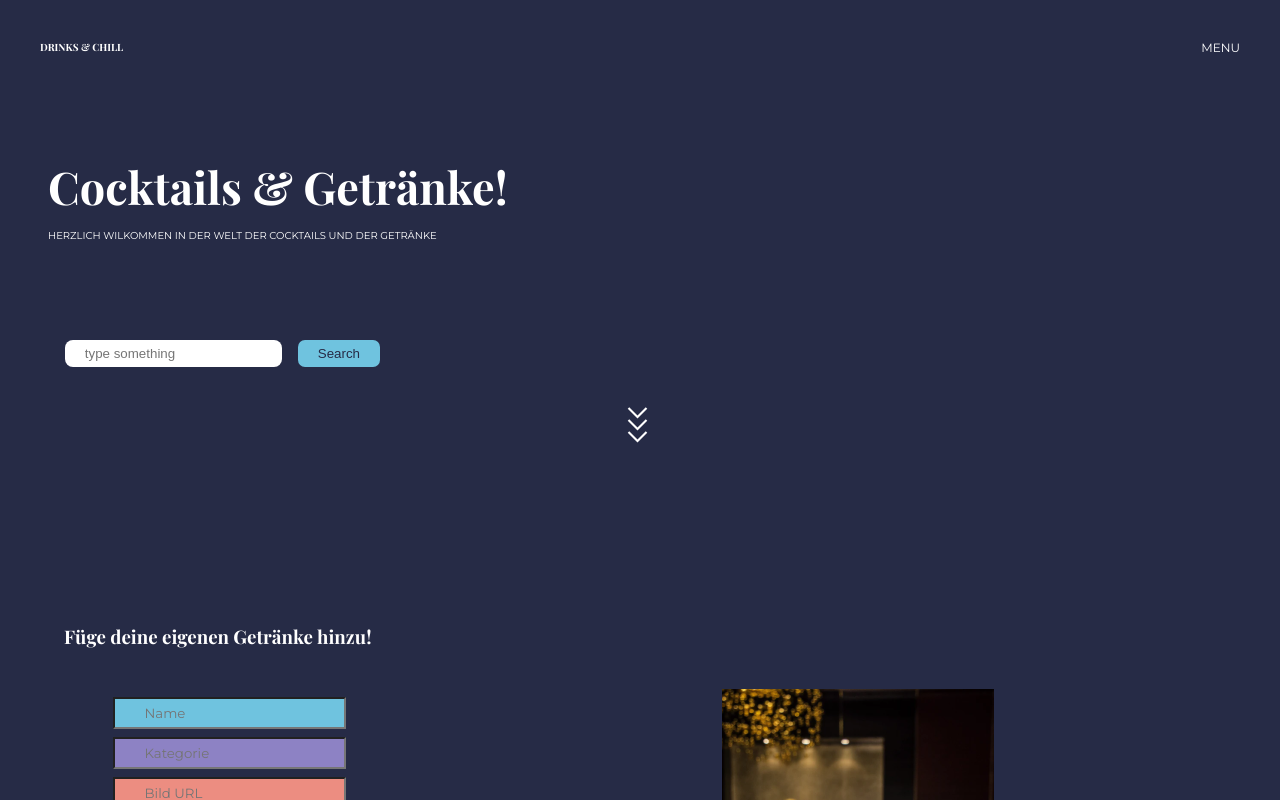
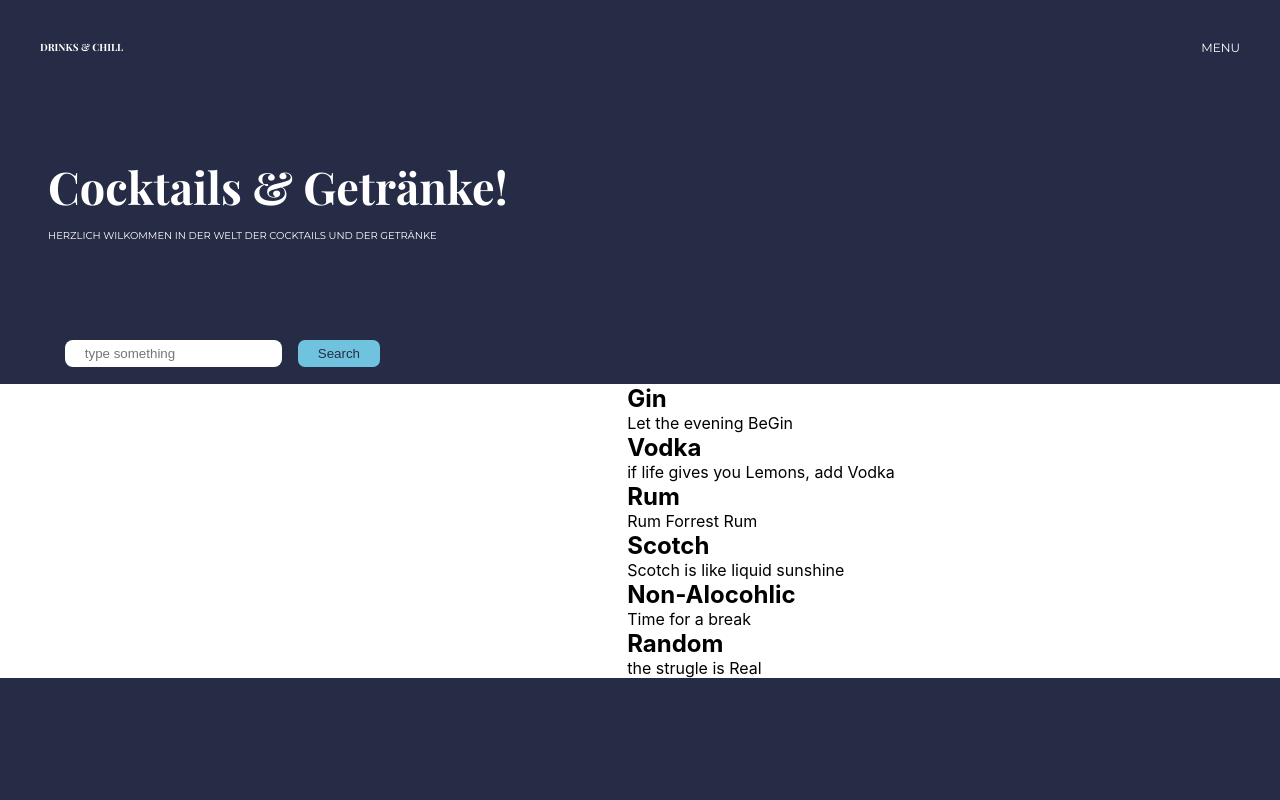
Before and after one commit to Sivagajan/Drinks-Chill, a React (Create React App) app: page / in a window 1280 px wide. Shown: the top 800 px of the page. Built offline with nearby package versions, Linux system fonts and the light colour scheme.

Commit message:
Home page erstellt aber noch kein design

```diff
--- a/src/App.js
+++ b/src/App.js
@@ -1,13 +1,14 @@
 import './App.css';
 import Header from './components/header/Header.jsx'
 import Footer from './components/footer/Footer.jsx'
-import AddCocktails from './pages/addCocktails/AddCocktails';
+import Home from './pages/home/Home'
+
 
 function App() {
   return (
     <div className="App">
       < Header />
-      <AddCocktails />
+      < Home />
       <Footer />
     </div>
   );
--- a/src/components/popupwindow/Popupwindow.jsx
+++ b/src/components/popupwindow/Popupwindow.jsx
@@ -5,13 +5,13 @@ const Popupwindow = () => {
         <>
             <div className={style.backgroundPopup}>
                 <div className={style.headerPopup}>
-                    <h2>DRINKS & CHILL</h2>
+                    <h2 className={style.h2}>DRINKS & CHILL</h2>
                     <Link className={style.closingX} to="/">X</Link>
                 </div>
                 <div className={style.listHeader}>
 
                     <Link className={style.popupLink} to="/">Home</Link>
-                    <Link className={style.popupLink} to="/addcocktails">Add Cocktail</Link>
+                    <Link className={style.popupLink} to="/addCocktails">Add Cocktail</Link>
                     <Link className={style.popupLink} to="/users">About</Link>
                     <Link className={style.popupLink} to="/users">Contact</Link>
 
--- a/src/components/popupwindow/Popupwindow.module.css
+++ b/src/components/popupwindow/Popupwindow.module.css
@@ -6,7 +6,7 @@
     font-family: 'Playfair Display', serif;
 }
 
-h2 {
+.h2 {
     font-size: 12px;
 }
 
--- a/src/index.js
+++ b/src/index.js
@@ -16,7 +16,7 @@ root.render(
         <Route path='/' element={< App />} />
         <Route path='/cocktailList' element={< CocktailList />} />
         <Route path='/popupwindow' element={< Popupwindow />} />
-        <Route path='/addcocktails' element={< AddCocktails />} />
+        <Route path='/addCocktails' element={< AddCocktails />} />
 
       </Routes>
     </BrowserRouter>
--- a/src/pages/addCocktails/AddCocktails.jsx
+++ b/src/pages/addCocktails/AddCocktails.jsx
@@ -4,13 +4,18 @@ import img2 from '../../img/image2.png'
 import img3 from '../../img/image3.png'
 import Header from '../../components/header/Header'
 import Footer from '../../components/footer/Footer'
+
 const AddCocktails = () => {
     return (
         <>
+        < Header />
+
             <div className={style.backgroundAdd}>
+
                 <h3 className={style.h3Add}>
                     Füge deine eigenen Getränke hinzu!
                 </h3>
+
                 <div className={style.addFlex}>
                     <div className={style.inputList}>
                         <input placeholder='Name' type="text" />
@@ -25,6 +30,7 @@ const AddCocktails = () => {
                         <input placeholder='Menge Zutat 3' type="text" />
                         <button>Submit</button>
                     </div>
+
                     <div className={style.imgRight}>
                         <img src={img1} alt="" />
                         <img src={img3} alt="" />
@@ -33,6 +39,7 @@ const AddCocktails = () => {
                 </div>
             </div>
 
+        <Footer />
         </>
     )
 }
--- a/src/pages/addCocktails/AddCocktails.module.css
+++ b/src/pages/addCocktails/AddCocktails.module.css
@@ -1,6 +1,6 @@
 .backgroundAdd {
     background-color: #262B46;
-    padding-top: 30vh;
+    padding-top: 10vh;
     padding-left: 5%;
 }
 
--- a/src/pages/home/Home.jsx
+++ b/src/pages/home/Home.jsx
@@ -1,7 +1,34 @@
 const Home = () => {
 
     return(
-        <p>home</p>
+        <main>
+            <section>
+                <article>
+                    <h2>Gin</h2>
+                    <p>Let the evening BeGin</p>
+                </article>
+                <article>
+                    <h2>Vodka</h2>
+                    <p>if life gives you Lemons, add Vodka</p>
+                </article>
+                <article>
+                    <h2>Rum</h2>
+                    <p>Rum Forrest Rum</p>
+                </article>
+                <article>
+                    <h2>Scotch</h2>
+                    <p>Scotch is like liquid sunshine</p>
+                </article>
+                <article>
+                    <h2>Non-Alocohlic</h2>
+                    <p>Time for a break</p>
+                </article>
+                <article>
+                    <h2>Random</h2>
+                    <p>the strugle is Real</p>
+                </article>
+            </section>
+        </main>
 
     )
 }
```
